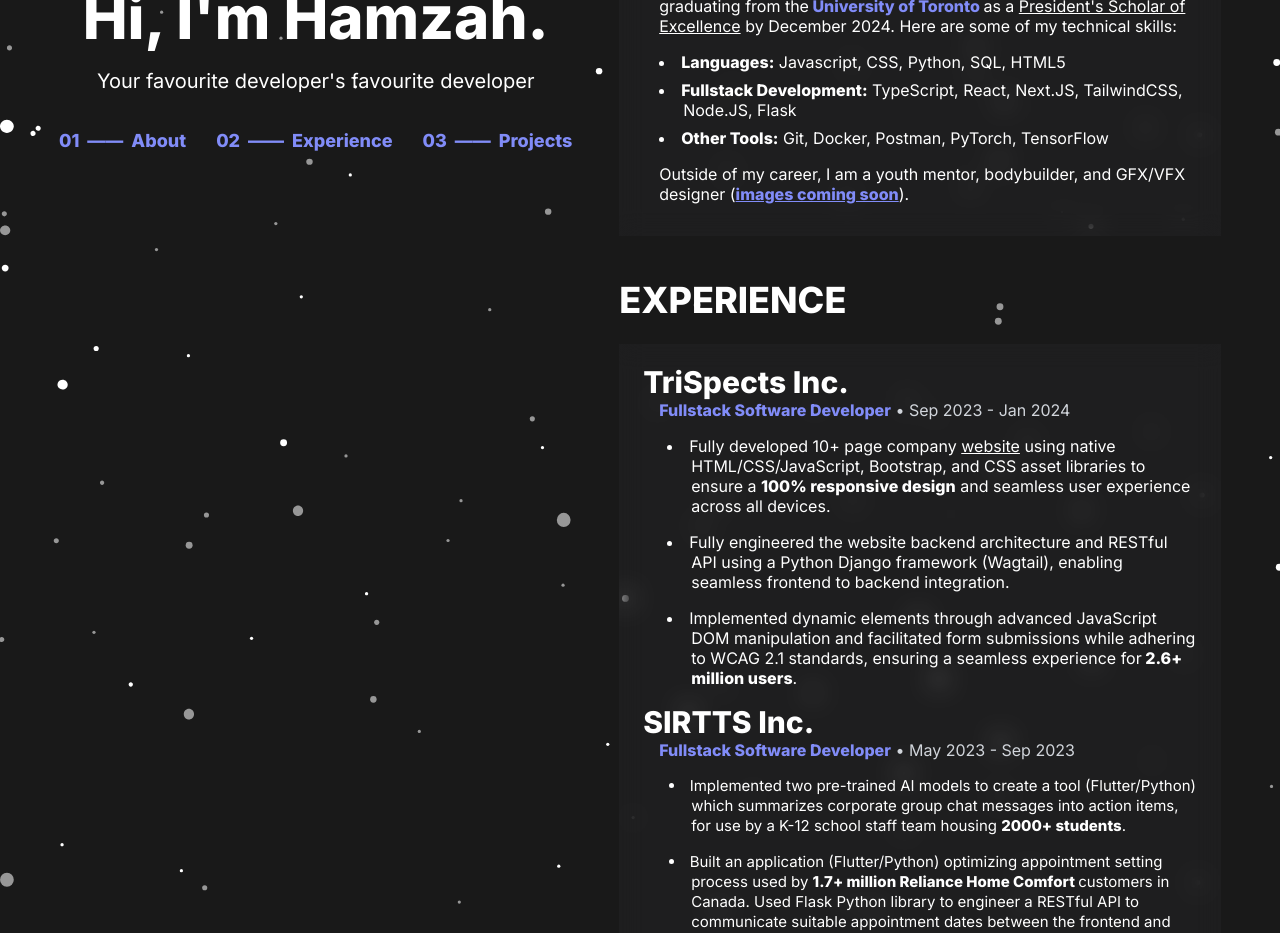
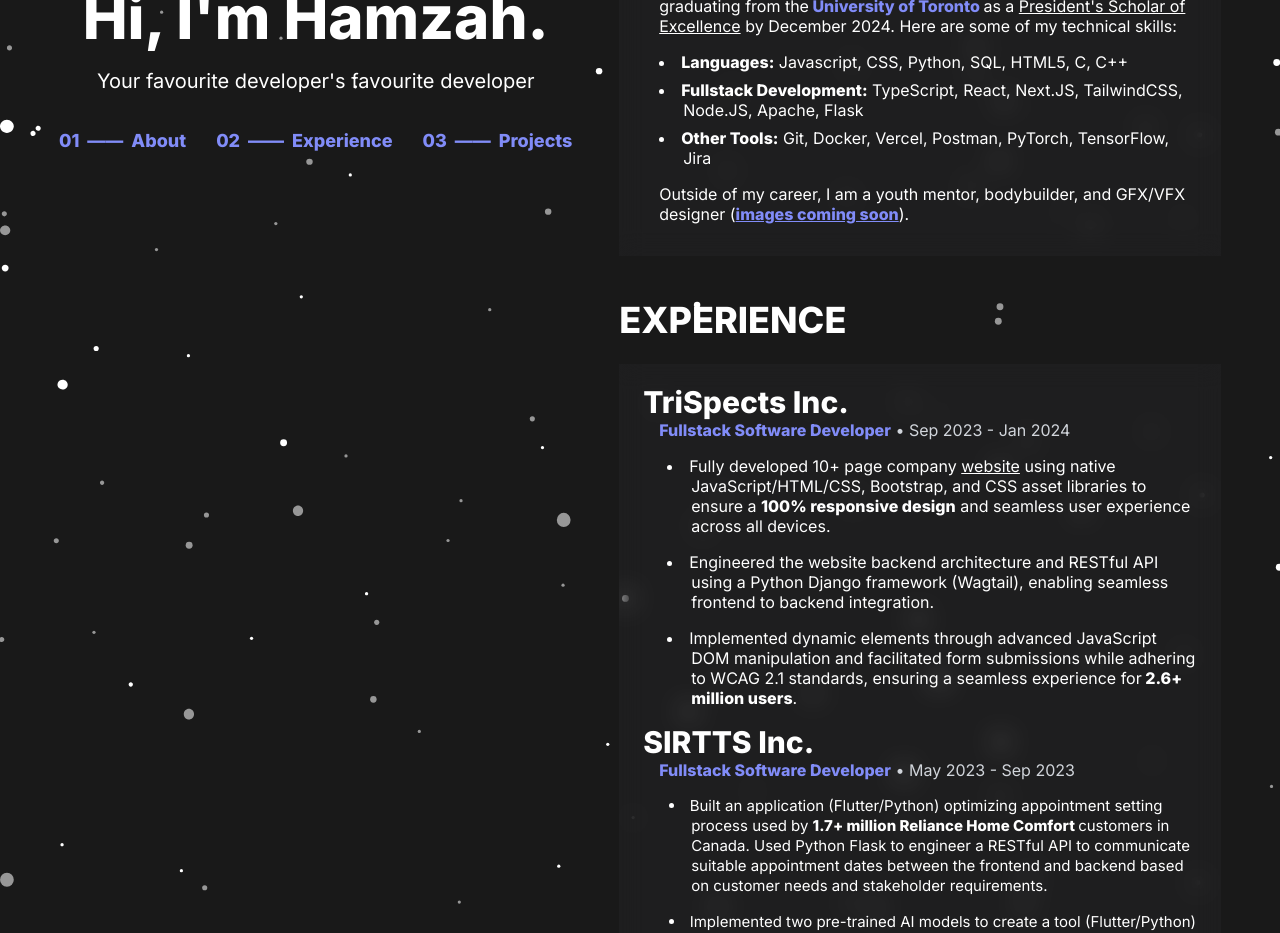
Before and after one commit to HBehery/hb_portfolio, a Next.js app: page / in a window 1280 px wide. Shown: the part 340-1273 px from the top of the page. Built offline with nearby package versions, Linux system fonts and the light colour scheme.

Commit message:
V1.5.4: More resume tweaks + description updates

```diff
--- a/app/components/NavBar.tsx
+++ b/app/components/NavBar.tsx
@@ -73,7 +73,7 @@
         >
           {/* Resume Icon */}
           <a
-            href="/Resume-Hamzah_Behery.pdf"
+            href="/Resume-HamzahBehery.pdf"
             target="_blank"
             rel="noopener noreferrer"
           >
--- a/app/page.tsx
+++ b/app/page.tsx
@@ -157,17 +157,18 @@
                 <ul className="list-disc list-inside text-left pl-4 sm:pl-4 xl:pl-6 py-4 space-y-2">
                   <li style={{ textIndent: "-1.5em" }}>
                     <span className="font-extrabold">Languages:</span>{" "}
-                    Javascript, CSS, Python, SQL, HTML5
+                    Javascript, CSS, Python, SQL, HTML5, C, C++
                   </li>
                   <li style={{ textIndent: "-1.5em" }}>
                     <span className="font-extrabold">
                       Fullstack Development:
                     </span>{" "}
-                    TypeScript, React, Next.JS, TailwindCSS, Node.JS, Flask
+                    TypeScript, React, Next.JS, TailwindCSS, Node.JS, Apache,
+                    Flask
                   </li>
                   <li style={{ textIndent: "-1.5em" }}>
                     <span className="font-extrabold">Other Tools:</span> Git,
-                    Docker, Postman, PyTorch, TensorFlow
+                    Docker, Vercel, Postman, PyTorch, TensorFlow, Jira
                   </li>
                 </ul>
                 <p className="">
@@ -204,14 +205,14 @@
                     <a href="https://trispects.com" className="underline">
                       website
                     </a>{" "}
-                    using native HTML/CSS/JavaScript, Bootstrap, and CSS asset
+                    using native JavaScript/HTML/CSS, Bootstrap, and CSS asset
                     libraries to ensure a <b>100% responsive design</b> and
                     seamless user experience across all devices.
                   </li>
                   <li style={{ textIndent: "-1.5em" }}>
-                    Fully engineered the website backend architecture and
-                    RESTful API using a Python Django framework (Wagtail),
-                    enabling seamless frontend to backend integration.
+                    Engineered the website backend architecture and RESTful API
+                    using a Python Django framework (Wagtail), enabling seamless
+                    frontend to backend integration.
                   </li>
                   <li style={{ textIndent: "-1.5em" }}>
                     Implemented dynamic elements through advanced JavaScript DOM
@@ -235,18 +236,19 @@
                 </div>
                 <ul className="list-disc list-inside text-left pl-4 sm:pl-4 xl:pl-12 pt-4 space-y-4 text-[15px]">
                   <li style={{ textIndent: "-1.5em" }}>
+                    Built an application (Flutter/Python) optimizing appointment
+                    setting process used by{" "}
+                    <b>1.7+ million Reliance Home Comfort </b>
+                    customers in Canada. Used Python Flask to engineer a RESTful
+                    API to communicate suitable appointment dates between the
+                    frontend and backend based on customer needs and stakeholder
+                    requirements.
+                  </li>
+                  <li style={{ textIndent: "-1.5em" }}>
                     Implemented two pre-trained AI models to create a tool
                     (Flutter/Python) which summarizes corporate group chat
                     messages into action items, for use by a K-12 school staff
                     team housing <b>2000+ students</b>.
-                  </li>
-                  <li style={{ textIndent: "-1.5em" }}>
-                    Built an application (Flutter/Python) optimizing appointment
-                    setting process used by{" "}
-                    <b>1.7+ million Reliance Home Comfort </b>
-                    customers in Canada. Used Flask Python library to engineer a
-                    RESTful API to communicate suitable appointment dates
-                    between the frontend and backend based on customer needs.
                   </li>
                   <li style={{ textIndent: "-1.5em" }}>
                     Developed a strategic plan to leverage AI NLP solutions,
@@ -274,7 +276,7 @@
                 </h1>
                 <div className="flex flex-row text-gray-500 dark:text-gray-300 sm:pl-4 pl-2">
                   <p className="text-rose-500 dark:text-indigo-400 font-extrabold">
-                    TypeScript, Next.JS, TailwindCSS, MySQL
+                    TypeScript, Next.JS, TailwindCSS, SQL
                   </p>
                 </div>
                 <ul className="list-disc list-inside text-left pl-4 sm:pl-4 xl:pl-12 space-y-4 text-[15px]">
```
Also changed, not shown: 2 other files (tests, documents, lock files or other folders).
